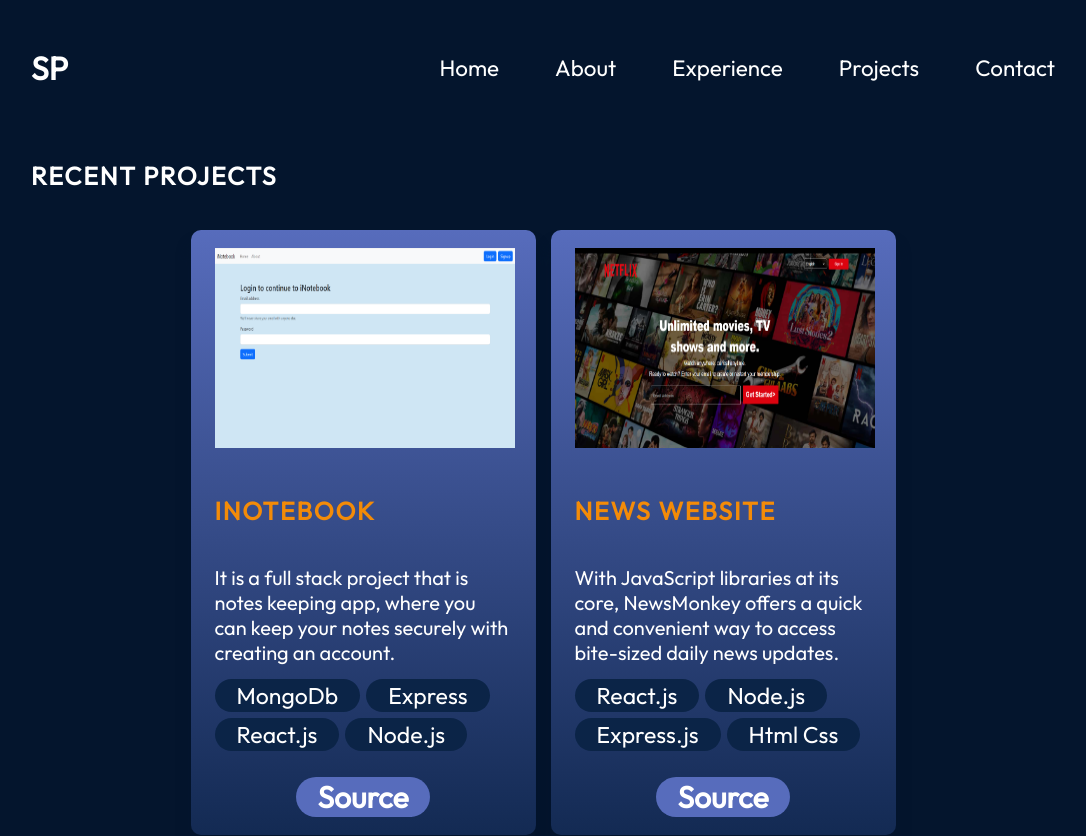
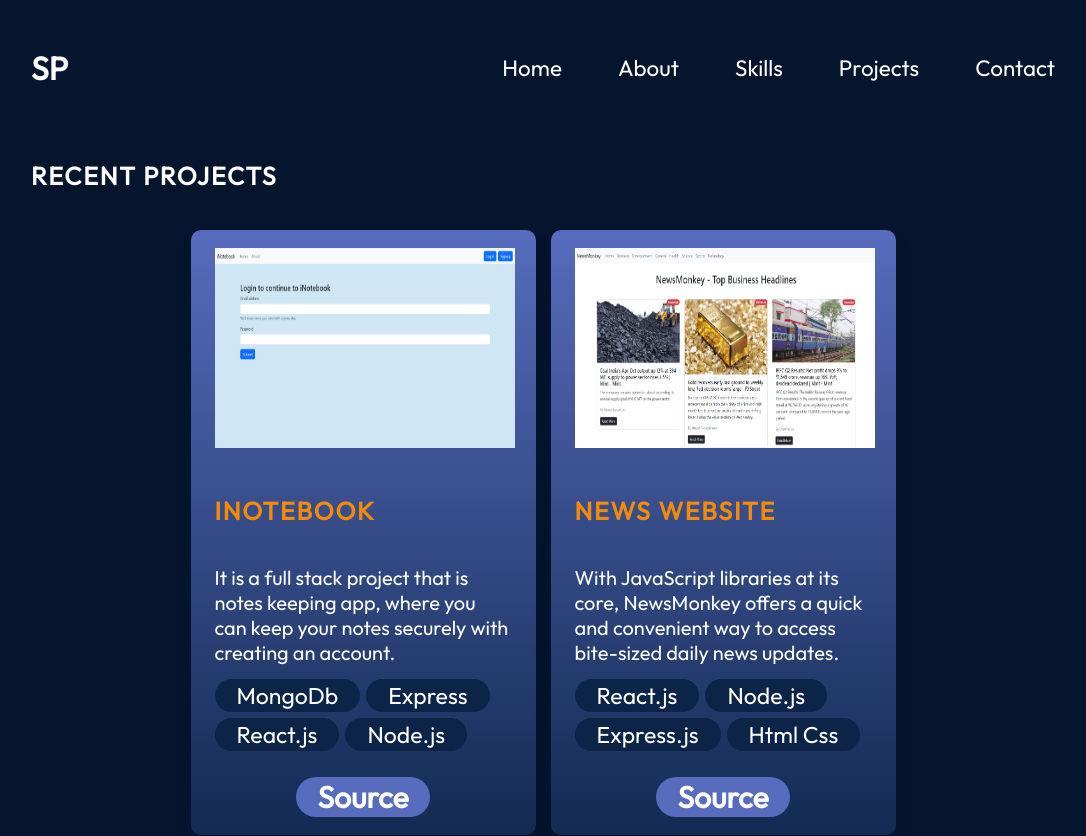
Before and after one commit to sujataprasad01/CodeClauseInternship_PortfolioWebsite, a React (Create React App) app: page /project in a window 1280 px wide. Shown: the top 836 px of the page, without its empty margins (97-1183 px from the left). Built offline with nearby package versions, Linux system fonts and the light colour scheme.

Commit message:
some changes

```diff
--- a/src/components/Navbar/Navbar.jsx
+++ b/src/components/Navbar/Navbar.jsx
@@ -19,7 +19,7 @@ const Navbar = () => {
             onClick={()=>setMenuopen(false)}>
                 <li><Link to='/'>Home</Link></li>
                 <li><Link to='/about'>About</Link></li>
-                <li><Link to='/experience'>Experience</Link></li>
+                <li><Link to='/experience'>Skills</Link></li>
                 <li><Link to='/project'>Projects</Link></li>
                 <li><Link to='/contact'>Contact</Link></li>
             </ul>
--- a/src/components/Project/Project.jsx
+++ b/src/components/Project/Project.jsx
@@ -1,8 +1,8 @@
 import React from 'react'
 import styles from './Project.module.css'
-import newsmonkey from '../../assets/projects/newsmonkey.png'
+import newsmonkey from '../../assets/projects/netflixclone.png'
 import iNotebook from '../../assets/projects/inot.png'
-import netflix from '../../assets/projects/netflixclone.png'
+import netflix from '../../assets/projects/newsmonkey.png'
 import { Contact } from '../Contact/Contact'
 const Project = () => {
   return (
```
